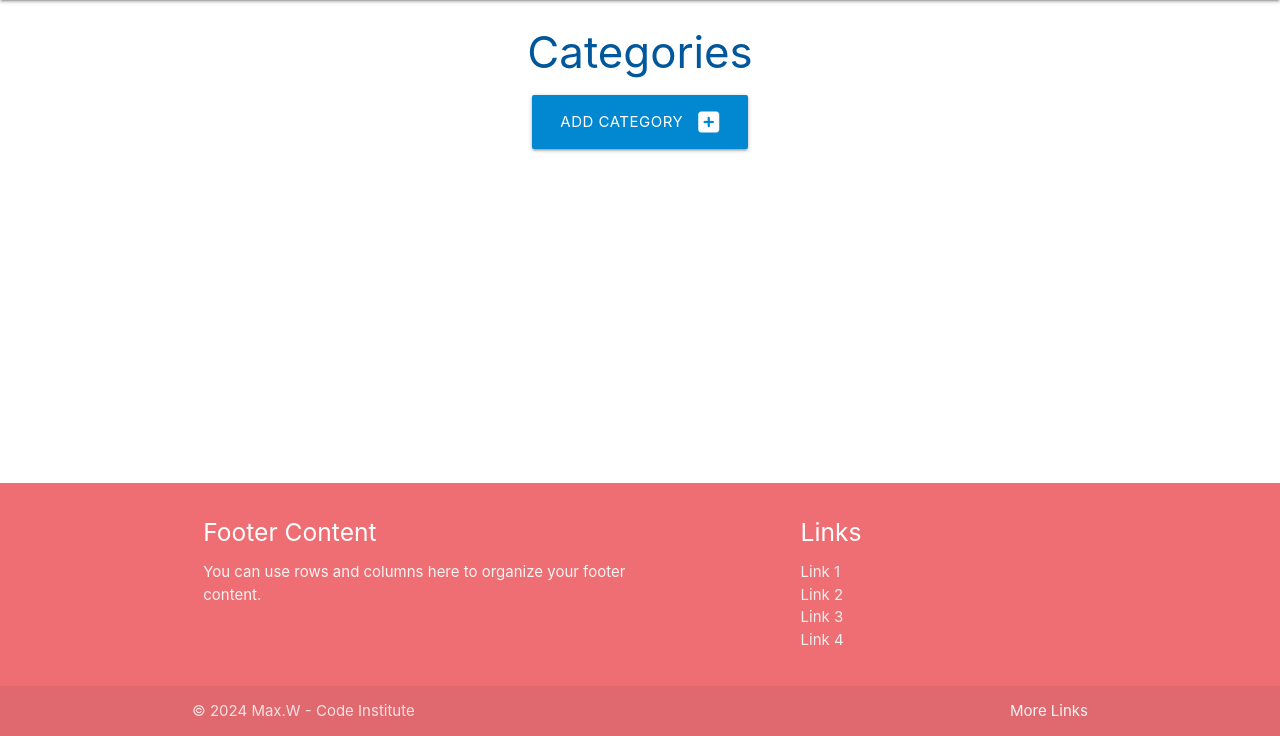
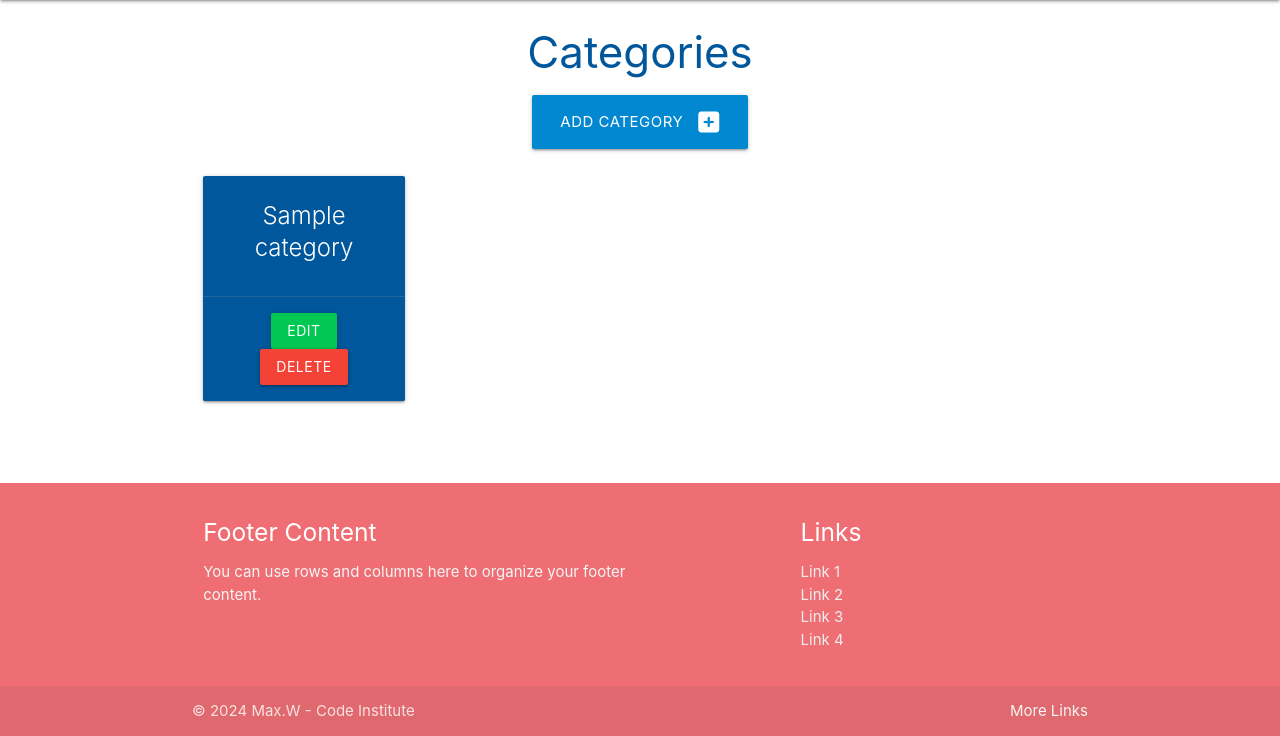
Before and after one commit to MaxBWiseman/TaskManagerProject, a Flask app: page /categories in a window 1280 px wide. Shown: the part 64-800 px from the top of the page. Run offline with Flask 3, Linux system fonts and the light colour scheme; tables that the repository leaves empty hold one stand-in row (values such as "Sample post"); some libraries are stand-ins or nearby versions.

Commit message:
chore: Refactor routes and templates for categories functionality

```diff
--- a/taskmanager/routes.py
+++ b/taskmanager/routes.py
@@ -5,17 +5,23 @@ from taskmanager.models import Category, Task
 
 
 @app.route("/")
-def home():# resieves the home() function from clicking nav links
+def home():# calls the home() function from clicking nav links
     return render_template("tasks.html")
 # The home route is the default route that renders the tasks.html template.
 # this page will be displayed always when the user visits the website first.
 
 @app.route("/categories")
-def categories():# resieves the categories() function from clicking nav links
-    return render_template("categories.html")
+def categories():# calls the categories() function from clicking nav links
+    categories = list(Category.query.order_by(Category.category_name).all())
+    #Whenever we call this function by clicking the navbar link for Categories, it will query
+    #the database and retrieve all records from this table, then sort them by the category name.
+    return render_template("categories.html", categories=categories)
+#The first declaration of 'categories' is the variable name that we can now use within the HTML template.
+#The second 'categories', which is now a list(), is the variable defined within our function
+
 
 @app.route("/add_category", methods=["GET", "POST"])# when user submits the form, the data is sent to the database
-def add_category():# resieves the add_category() function from clicking nav links
+def add_category():# calls the add_category() function from clicking nav links
     if request.method == "POST":
         category = Category(category_name=request.form.get("category_name"))
         db.session.add(category)
--- a/taskmanager/templates/categories.html
+++ b/taskmanager/templates/categories.html
@@ -10,5 +10,21 @@
         </a>
     </div>
 </div>
+<div class="row">
+    {% for category in categories %}
+    <div class="col s12 m6 l3">
+        <div class="card light-blue darken-4 center-align">
+            <div class="card-content white-text">
+                <span class="card-title">{{ category.category_name }}</span>
+            </div>
+            <div class="card-action">
+                <a href="#" class="btn green accent-4">Edit</a>
+                <a href="#" class="btn red">Delete</a>
+            </div>
+        </div>
+    </div>
+    {% endfor %}
+</div>
+
 
 {% endblock %}
```
